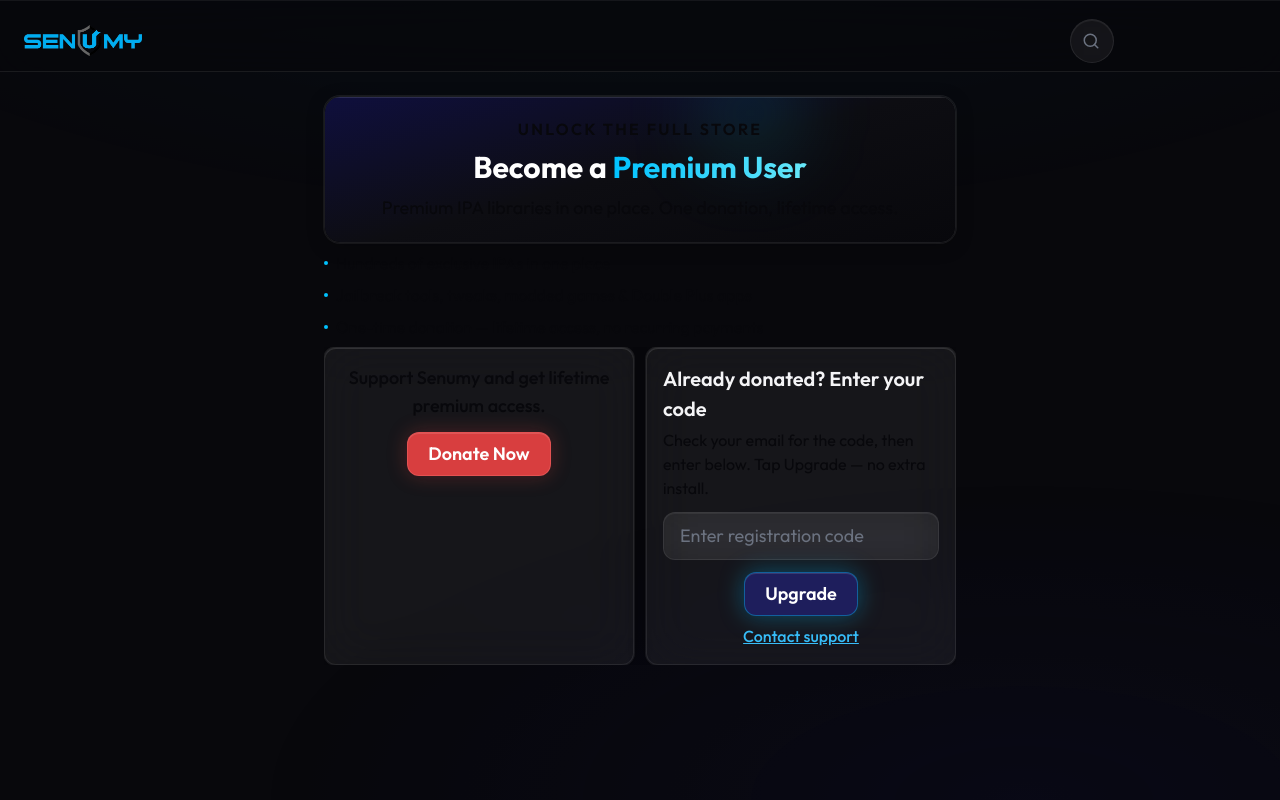
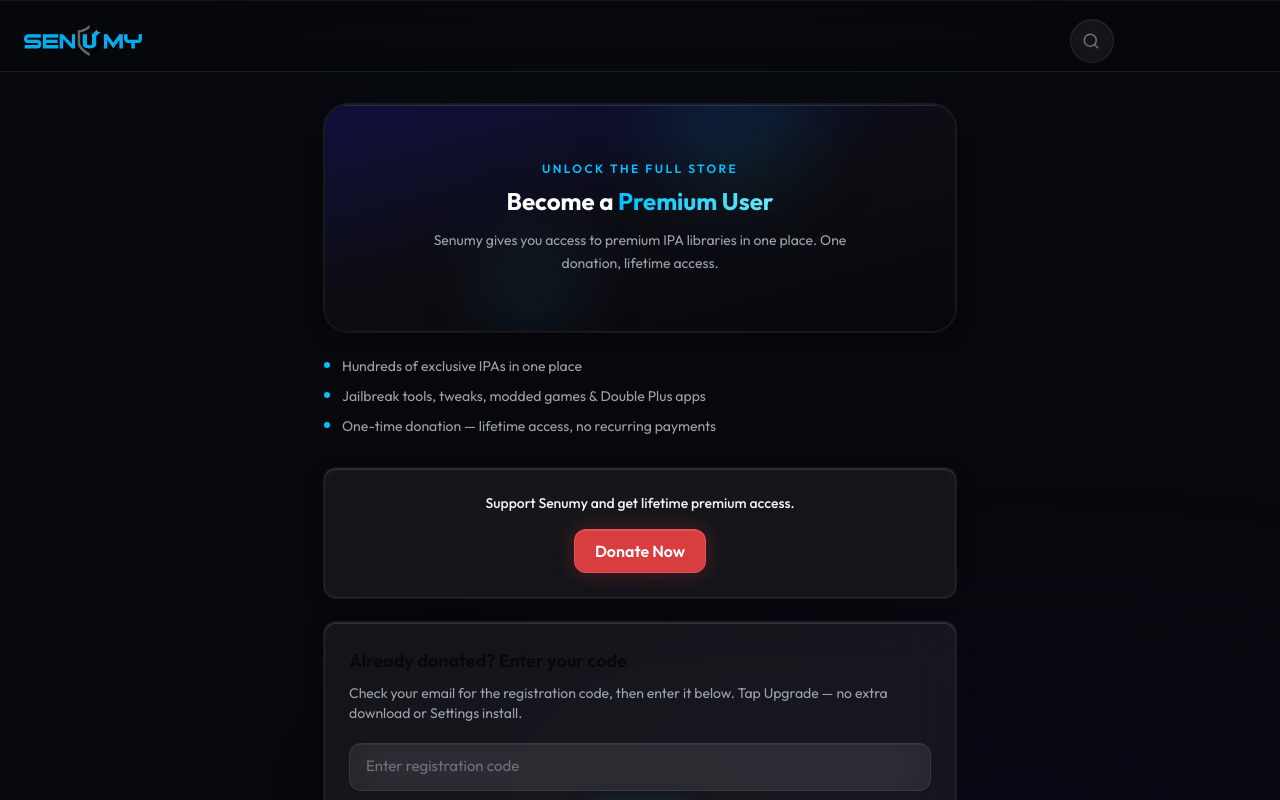
Before and after one commit to Sanka43/senumy, a React (Vite) app: page /senumy/BecomePremiumUser in a window 1280 px wide. Shown: the top 800 px of the page. Built offline with nearby package versions, Linux system fonts and the light colour scheme.

Commit message:
update BecomePremiumUser  page ui

```diff
--- a/src/pages/BecomePremiumUser.tsx
+++ b/src/pages/BecomePremiumUser.tsx
@@ -12,13 +12,6 @@
   'Jailbreak tools, tweaks, modded games & Double Plus apps',
   'One-time donation — lifetime access, no recurring payments',
 ]
-
-const glassPanel = {
-  backgroundColor: 'var(--glass-fill)',
-  borderColor: 'var(--glass-border)',
-  boxShadow: 'var(--shadow-card)',
-  WebkitBackdropFilter: 'blur(var(--glass-blur-panel))',
-}
 
 export default function BecomePremiumUser() {
   const [code, setCode] = useState('')
@@ -45,83 +38,93 @@
   }
 
   return (
-    <div className="mx-auto flex max-h-[calc(100dvh-var(--nav-height)*2)] min-h-0 max-w-content flex-col gap-2 px-3 py-3 sm:max-h-none sm:px-6 sm:py-6">
-      {/* Hero – compact */}
+    <div className="mx-auto max-w-content px-4 py-8 sm:px-6">
+      {/* Hero */}
       <section
-        className="relative shrink-0 overflow-hidden rounded-xl border sm:rounded-2xl"
+        className="relative overflow-hidden rounded-2xl border sm:rounded-3xl"
         style={{
           borderColor: 'var(--glass-border)',
           boxShadow: 'var(--shadow-card)',
         }}
       >
         <div
-          className="relative px-4 py-4 backdrop-blur-[var(--glass-blur)] sm:py-5"
+          className="relative px-6 py-12 backdrop-blur-[var(--glass-blur)] sm:py-14"
           style={{
             background: 'linear-gradient(165deg, var(--color-senumy-navy) 0%, var(--bg-subtle) 50%, var(--bg-base) 100%)',
             boxShadow: 'var(--shadow-soft), inset 0 1px 0 0 var(--glass-highlight)',
             WebkitBackdropFilter: 'blur(var(--glass-blur))',
           }}
         >
-          <div className="absolute -top-8 right-1/4 h-24 w-24 rounded-full bg-senumy-accent/15 blur-[40px]" aria-hidden />
+          <div className="absolute -top-12 right-1/4 h-32 w-32 rounded-full bg-senumy-accent/15 blur-[50px]" aria-hidden />
+          <div className="absolute bottom-0 left-1/4 h-24 w-24 rounded-full bg-senumy-link/10 blur-[40px]" aria-hidden />
           <div className="relative flex flex-col items-center text-center">
-            <span className="mb-1 text-sm font-semibold uppercase tracking-[0.15em] text-senumy-accent sm:text-base">
+            <span className="mb-2 text-xs font-semibold uppercase tracking-[0.2em] text-senumy-accent">
               Unlock the full store
             </span>
-            <h1 className="text-2xl font-bold leading-snug text-white sm:text-3xl sm:leading-normal">
+            <h1 className="text-xl font-bold leading-tight text-white sm:text-2xl">
               Become a{' '}
               <span className="bg-gradient-to-r from-senumy-accent to-cyan-300 bg-clip-text text-transparent">
                 Premium User
               </span>
             </h1>
-            <p className="mt-1 text-base leading-relaxed text-[var(--text-secondary)] sm:text-lg">
-              Premium IPA libraries in one place. One donation, lifetime access.
+            <p className="mt-3 max-w-[420px] text-sm leading-relaxed text-[var(--text-secondary)]">
+              Senumy gives you access to premium IPA libraries in one place. One donation, lifetime access.
             </p>
           </div>
         </div>
       </section>
 
-      {/* Benefits – compact list */}
-      <ul className="grid shrink-0 grid-cols-1 gap-2 sm:flex sm:flex-wrap sm:gap-x-4 sm:gap-y-2">
+      {/* Benefits */}
+      <ul className="mt-6 space-y-2.5">
         {BENEFITS.map((text) => (
-          <li key={text} className="flex items-center gap-2 text-sm leading-relaxed text-[var(--text-secondary)] sm:text-base">
-            <span className="h-1 w-1 shrink-0 rounded-full bg-senumy-accent" aria-hidden />
+          <li key={text} className="flex items-start gap-3 text-sm text-[var(--text-secondary)]">
+            <span
+              className="mt-1.5 h-1.5 w-1.5 shrink-0 rounded-full bg-senumy-accent"
+              aria-hidden
+            />
             <span>{text}</span>
           </li>
         ))}
       </ul>
 
-      {/* Donate + Code in one compact column */}
-      <div className="flex min-h-0 flex-1 flex-col gap-2 overflow-hidden sm:flex-row sm:gap-3">
-        {/* Donate CTA – compact */}
+      {/* Donate CTA */}
       <div
-          className="shrink-0 rounded-xl border p-3 backdrop-blur-[var(--glass-blur-panel)] sm:flex-1 sm:p-4"
-          style={glassPanel}
+        className="mt-8 rounded-xl border p-5 backdrop-blur-[var(--glass-blur-panel)] sm:p-6"
+        style={{
+          backgroundColor: 'var(--glass-fill)',
+          borderColor: 'var(--glass-border)',
+          boxShadow: 'var(--shadow-card)',
+          WebkitBackdropFilter: 'blur(var(--glass-blur-panel))',
+        }}
       >
-          <p className="text-center text-base font-medium leading-relaxed text-[var(--text-primary)] sm:text-lg">
+        <p className="text-center text-sm font-medium text-[var(--text-primary)]">
           Support Senumy and get lifetime premium access.
         </p>
-          <div className="mt-2 flex justify-center sm:mt-3">
+        <div className="mt-4 flex justify-center">
           <a href={DONATE_URL} target="_blank" rel="noopener noreferrer">
-              <Button variant="red" className="min-h-[44px] px-4 text-lg">
-                Donate Now
-              </Button>
+            <Button variant="red">Donate Now</Button>
           </a>
         </div>
       </div>
 
-        {/* Code redemption – compact, can shrink */}
+      {/* Code redemption */}
       <div
-          className="flex min-h-0 flex-1 flex-col rounded-xl border p-3 backdrop-blur-[var(--glass-blur-panel)] sm:p-4"
-          style={glassPanel}
+        className="mt-6 rounded-xl border p-5 backdrop-blur-[var(--glass-blur-panel)] sm:p-6"
+        style={{
+          backgroundColor: 'var(--glass-fill)',
+          borderColor: 'var(--glass-border)',
+          boxShadow: 'var(--shadow-card)',
+          WebkitBackdropFilter: 'blur(var(--glass-blur-panel))',
+        }}
       >
-          <h2 className="shrink-0 text-lg font-semibold leading-snug text-[var(--text-primary)] sm:text-xl sm:leading-normal">
+        <h2 className="text-base font-semibold text-[var(--text-primary)] sm:text-lg">
           Already donated? Enter your code
         </h2>
-          <p className="mt-1 shrink-0 text-sm leading-relaxed text-[var(--text-secondary)] sm:text-base">
-            Check your email for the code, then enter below. Tap Upgrade — no extra install.
+        <p className="mt-2 text-sm text-[var(--text-secondary)]">
+          Check your email for the registration code, then enter it below. Tap Upgrade — no extra download or Settings install.
         </p>
 
-          <div className="mt-2 shrink-0 sm:mt-3">
+        <div className="mt-5">
           <Input
             type="text"
             placeholder="Enter registration code"
@@ -136,35 +139,33 @@
                 handleUpgrade()
               }
             }}
-              className="min-h-[44px] text-lg"
           />
         </div>
 
         {message && (
           <p
-              className="mt-2 max-h-14 shrink-0 overflow-y-auto rounded border border-amber-500/30 bg-amber-500/10 px-2 py-1.5 text-sm leading-relaxed text-[var(--text-secondary)] sm:max-h-20 sm:text-base"
+            className="mt-3 rounded-lg border border-amber-500/30 bg-amber-500/10 px-3 py-2 text-sm text-[var(--text-secondary)]"
             role="alert"
           >
             {message}
           </p>
         )}
 
-          <div className="mt-2 flex shrink-0 items-center justify-center gap-2 sm:mt-3">
-            <Button onClick={handleUpgrade} disabled={loading} className="min-h-[44px] px-4 text-lg">
+        <div className="mt-5 flex justify-center">
+          <Button onClick={handleUpgrade} disabled={loading}>
             {loading ? 'Checking…' : 'Upgrade'}
           </Button>
         </div>
 
-          <p className="mt-2 shrink-0 text-center">
+        <p className="mt-5 text-center">
           <a
             href="mailto:premium.help.department@gmail.com?subject=Senumy Support !"
-              className="text-base text-senumy-link font-medium underline underline-offset-1 hover:no-underline"
+            className="text-senumy-link font-medium underline underline-offset-2 hover:no-underline"
           >
             Contact support
           </a>
         </p>
       </div>
     </div>
-    </div>
   )
 }
```
Lines whose indentation alone changed are shown as unchanged.
